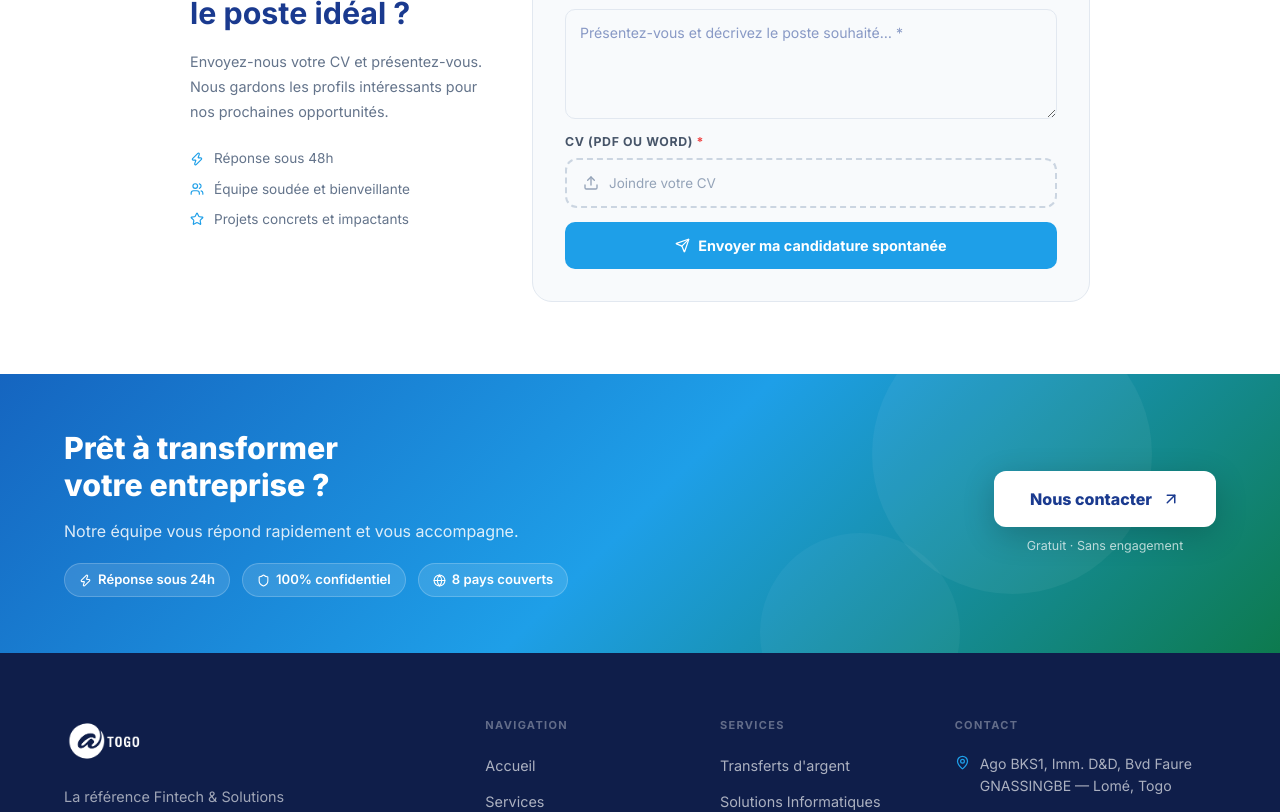
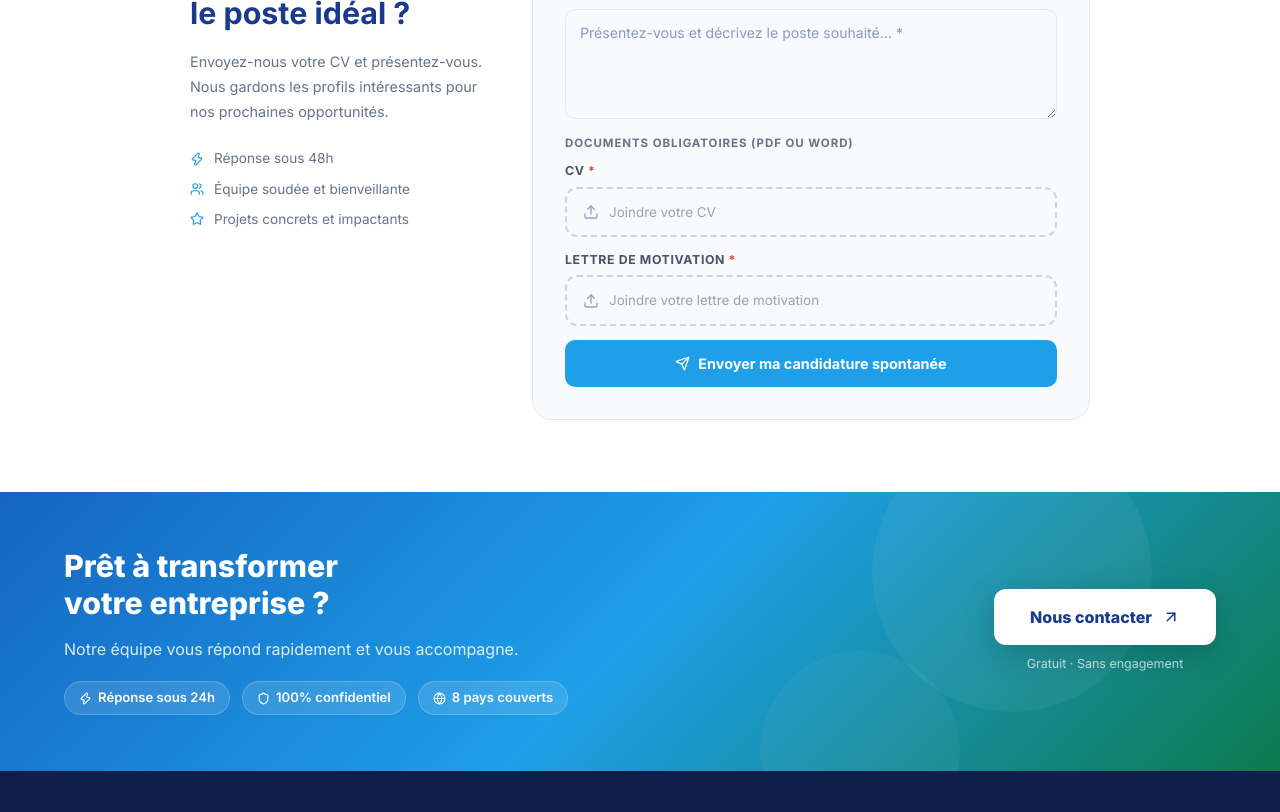
Before and after one commit to paul4coding/atogo-site, a Next.js app: page /carriere in a window 1280 px wide. Shown: the part 1680-2492 px from the top of the page. Built offline with nearby package versions, Linux system fonts and the light colour scheme.

Commit message:
fix: candidature spontanée — ajout champ lettre de motivation obligatoire

```diff
--- a/src/app/carriere/page.tsx
+++ b/src/app/carriere/page.tsx
@@ -366,6 +366,7 @@ function AoCard({ offer, onSubmit }: { offer: typeof APPELS_OFFRES[0]; onSubmit:
 function SpontaneousForm({ onSuccess }: { onSuccess: () => void }) {
   const [form, setForm] = useState({ name:"", email:"", phone:"", message:"" })
   const [cv, setCv] = useState<File|null>(null)
+  const [motivation, setMotivation] = useState<File|null>(null)
   const [loading, setLoading] = useState(false)
   const [err, setErr] = useState("")
   const set = (k: keyof typeof form) => (e: React.ChangeEvent<HTMLInputElement | HTMLTextAreaElement>) => setForm(f => ({ ...f, [k]: e.target.value }))
@@ -373,6 +374,7 @@ function SpontaneousForm({ onSuccess }: { onSuccess: () => void }) {
   async function submit(e: React.FormEvent) {
     e.preventDefault()
     if (!cv) { setErr("Votre CV est obligatoire."); return }
+    if (!motivation) { setErr("La lettre de motivation est obligatoire."); return }
     setLoading(true); setErr("")
     await new Promise(r => setTimeout(r, 1200))
     setLoading(false); onSuccess()
@@ -390,7 +392,9 @@ function SpontaneousForm({ onSuccess }: { onSuccess: () => void }) {
         style={{ padding:"12px 14px", borderRadius:"10px", border:"1.5px solid #E2E8F0", fontSize:"0.88rem", fontFamily:"inherit", outline:"none" }} />
       <textarea required placeholder="Présentez-vous et décrivez le poste souhaité… *" value={form.message} onChange={set("message")} rows={4}
         style={{ padding:"12px 14px", borderRadius:"10px", border:"1.5px solid #E2E8F0", fontSize:"0.88rem", fontFamily:"inherit", outline:"none", resize:"vertical" }} />
-      <FileField label="CV (PDF ou Word)" file={cv} onPick={setCv} accept=".pdf,.doc,.docx" hint="Joindre votre CV" required color="#1E9FE8" />
+      <p style={{ fontSize:"0.72rem", fontWeight:700, color:"#64748B", margin:"2px 0 -4px", textTransform:"uppercase", letterSpacing:"0.08em" }}>Documents obligatoires (PDF ou Word)</p>
+      <FileField label="CV" file={cv} onPick={setCv} accept=".pdf,.doc,.docx" hint="Joindre votre CV" required color="#1E9FE8" />
+      <FileField label="Lettre de motivation" file={motivation} onPick={setMotivation} accept=".pdf,.doc,.docx" hint="Joindre votre lettre de motivation" required color="#1E9FE8" />
       {err && <p style={{ fontSize:"0.82rem", color:"#DC2626", margin:0 }}>{err}</p>}
       <button type="submit" disabled={loading}
         style={{ display:"flex", alignItems:"center", justifyContent:"center", gap:"8px", padding:"13px 24px", borderRadius:"10px", background: loading ? "#94A3B8" : "#1E9FE8", color:"#fff", fontWeight:700, fontSize:"0.9rem", border:"none", cursor: loading ? "default" : "pointer" }}
```
